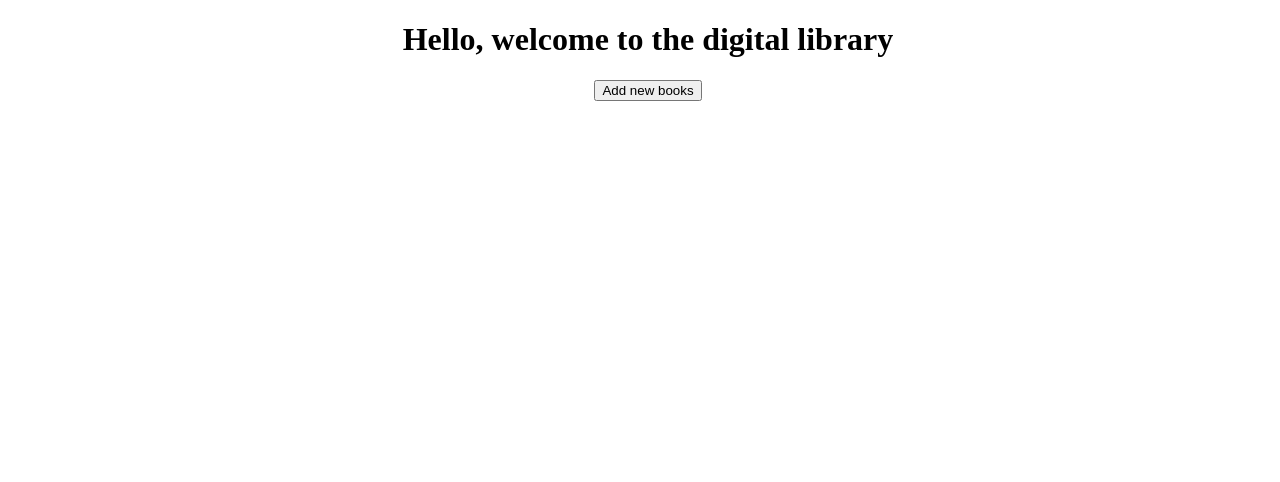
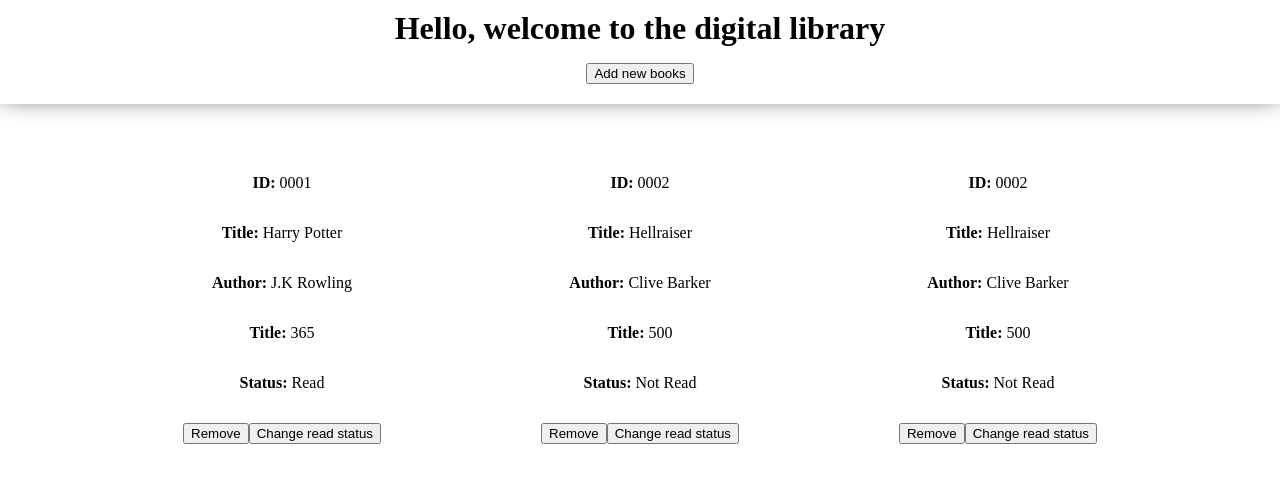
Before and after one commit to MichaelPham813/Library-exercise, a plain HTML site: page index.html in a window 1280 px wide. Drawn offline with Linux system fonts and the light colour scheme.

Commit message:
Adjust the book items display

```diff
--- a/index.html
+++ b/index.html
@@ -7,9 +7,16 @@
     <title>Library</title>
 </head>
 <body>
-    <h1>
-        Hello, welcome to the digital library
-    </h1>
+    <div class="topContainer">
+        <h1>
+            Hello, welcome to the digital library
+        </h1>
+        <p class = "btnDiv" id = "topBtn">
+            <button id = "showDialog" onclick = "closeForm()">
+                Add new books
+            </button>
+        </p>
+    </div>
     <dialog id = "dialogContainer">
         <form action="#">
             <div class = "container">
@@ -39,13 +46,61 @@
             </div>
         </form>
     </dialog>
-    <p class = "btnDiv">
-        <button id = "showDialog">
-            Add new books
-        </button>
-    </p>
     <br>
     <div class="containers display-container" id="display">
+        <div class = "libraryContainer">
+            <div class="book">
+                <p id = "books-id"><strong>ID:</strong> 0001</p>
+                <p id = "books-title"><strong>Title:</strong> Harry Potter</p>
+                <p id = "books-author"><strong>Author:</strong> J.K Rowling</p>
+                <p id = "books-pages"><strong>Title:</strong> 365</p>
+                <p id = "books-status"><strong>Status:</strong> Read</p>
+            </div>
+            <div class = "btnDiv">
+                <button class = "removeBook" onclick="deleteBook()">
+                    Remove
+                </button>
+                <button class = "statusBtn" data-index = "${i}"  onclick = "adjustReadStatus()">
+                    Change read status
+                </button>
+            </div>
+        </div>
+
+        <div class = "libraryContainer">
+            <div class="book">
+                <p id = "books-id"><strong>ID:</strong> 0002</p>
+                <p id = "books-title"><strong>Title:</strong> Hellraiser</p>
+                <p id = "books-author"><strong>Author:</strong> Clive Barker</p>
+                <p id = "books-pages"><strong>Title:</strong> 500</p>
+                <p id = "books-status"><strong>Status:</strong> Not Read</p>
+            </div>
+            <div class = "btnDiv">
+                <button class = "removeBook" onclick="deleteBook()">
+                    Remove
+                </button>
+                <button class = "statusBtn" data-index = "${i}"  onclick = "adjustReadStatus()">
+                    Change read status
+                </button>
+            </div>
+        </div>
+
+        <div class = "libraryContainer">
+            <div class="book">
+                <p id = "books-id"><strong>ID:</strong> 0002</p>
+                <p id = "books-title"><strong>Title:</strong> Hellraiser</p>
+                <p id = "books-author"><strong>Author:</strong> Clive Barker</p>
+                <p id = "books-pages"><strong>Title:</strong> 500</p>
+                <p id = "books-status"><strong>Status:</strong> Not Read</p>
+            </div>
+            <div class = "btnDiv">
+                <button class = "removeBook" onclick="deleteBook()">
+                    Remove
+                </button>
+                <button class = "statusBtn" data-index = "${i}"  onclick = "adjustReadStatus()">
+                    Change read status
+                </button>
+            </div>
+        </div>
 
     </div>
 </body>
--- a/script.js
+++ b/script.js
@@ -101,7 +101,7 @@ function addBookToLibrary(ev){
 function booksDisplay()
 {
     const displayLibrary = document.getElementById("display")
-    displayLibrary.innerHTML = '';
+    displayLibrary.innerHTML = "";
     for(let i = 0 ; i < myLibrary.length; i++)
     {
         const book = myLibrary[i];
@@ -124,9 +124,8 @@ function booksDisplay()
                     </button>
                 </div>
             </div>
-            <hr/>
         `;
-        displayLibrary.innerHTML += template;
+        displayLibrary.insertAdjacentHTML('beforeend',template);
     }
     deleteBook()
     adjustReadStatus();
@@ -160,3 +159,14 @@ function adjustReadStatus()
         });
     }
 }
+
+function closeForm()
+{
+    let nameBox = document.getElementById('name-box');
+    let authorBox = document.getElementById('author-box');
+    let pagesBox = document.getElementById('pages-box');
+
+    nameBox.value = "";
+    authorBox.value = "";
+    pagesBox.value = "";
+}
--- a/style.css
+++ b/style.css
@@ -1,5 +1,10 @@
+
+
+
 body
 {
+    margin: 0;
+    padding: 0;
     height:100%;
     width:100%;
 }
@@ -7,6 +12,8 @@ body
 h1
 {
     text-align: center;
+    margin:0px;
+    padding: 10px 0px 0px 0px;
 }
 
 button, #buttons
@@ -18,15 +25,26 @@ button, #buttons
 {
     display: flex;
     flex-direction: row;
-    align-items: center;
-    text-align: center;
-    justify-content: center;
     gap:15px;
+
 }
 
 .containers
 {
     margin-top:40px;
+}
+
+.topContainer
+{
+    margin: 0;
+    padding: 0;
+    width:100%;
+    box-shadow: 0px -10px 2dvw .2px;
+}
+
+#topBtn
+{
+    padding-bottom: 20px;
 }
 
 .libraryContainer
@@ -54,3 +72,17 @@ button, #buttons
     align-items: center;
     text-align: center;
 }
+
+.display-container
+{
+    display: flex;
+    flex-direction: row;
+    margin:10px;
+    padding:10px;
+    gap: 10rem;
+    flex-wrap:wrap;
+    justify-content: center;
+    justify-items: center;
+    align-content: space-between;
+    align-items: center;
+}
```
